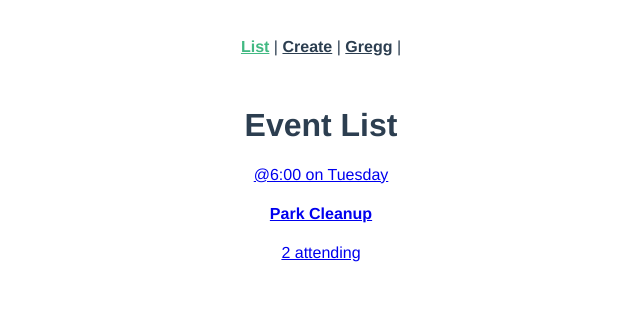
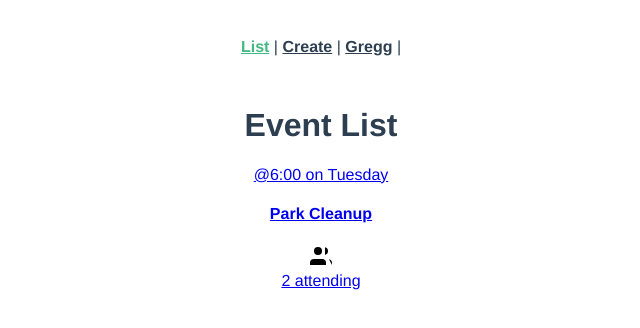
Before and after one commit to caritobd91/vue-playground, a Vue app in the folder vue-playground/: page / in a window 1280 px wide. Shown: the top 328 px of the page, without its empty margins (319-959 px from the left). Built offline with nearby package versions, Linux system fonts and the light colour scheme.

Commit message:
[add] svg sprite and base icon component

```diff
--- /dev/null
+++ b/vue-playground/src/components/BaseIcon.vue
@@ -0,0 +1,28 @@
+<template>
+  <div>
+    <svg :width="width" :height="height">
+      <use v-bind="{ 'xlink:href':'/feather-sprite.svg#'+name}" />
+    </svg>
+  </div>
+</template>
+
+<script>
+export default {
+  name: 'Icon',
+  props: {
+    name: String,
+    width: {
+      type: [Number, String],
+      default: 24
+    },
+    height: {
+      type: [Number, String],
+      default: 24
+    }
+  }
+}
+</script>
+
+<style lang="scss" scoped>
+
+</style>
--- a/vue-playground/src/components/EventCard.vue
+++ b/vue-playground/src/components/EventCard.vue
@@ -3,13 +3,19 @@
   <div>
     <span>@{{ event.time }} on {{ event.date }}</span>
     <h4>{{ event.title }}</h4>
+    <BaseIcon name="users" />
     <span>{{ event.attendees.length }} attending</span>
   </div>
 </router-link>
 </template>
 
 <script>
+import BaseIcon from '@/components/BaseIcon.vue';
+
 export default {
+  components: {
+    BaseIcon,
+  },
   data() {
     return {
       event: {
```
Also changed, not shown: vue-playground/public/feather-sprite.svg (added). Lines whose indentation alone changed are shown as unchanged.
